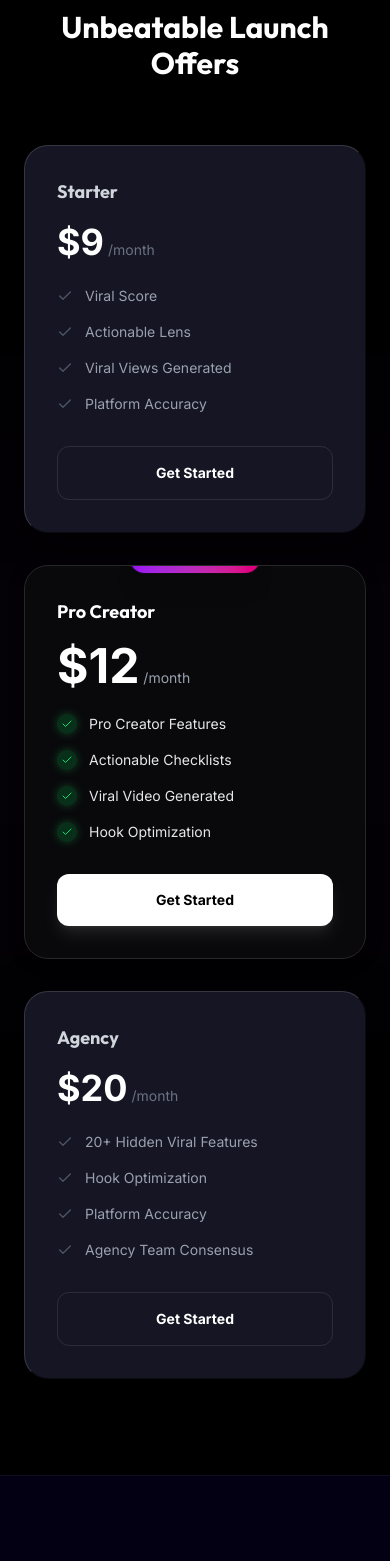
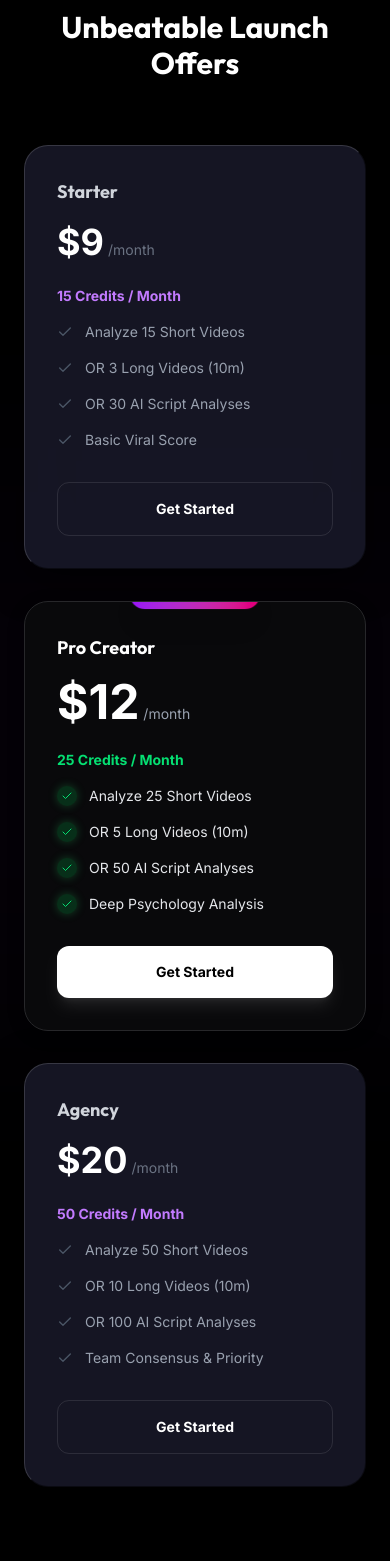
Before and after one commit to Faxhii/viral-radar, a Next.js app: page / in a window 390 px wide. Shown: the part 6651-8212 px from the top of the page. Built offline with nearby package versions, Linux system fonts and the light colour scheme; no server answers.

Commit message:
Update pricing limits, descriptions and fix mobile UI

```diff
--- a/src/app/dashboard/layout.tsx
+++ b/src/app/dashboard/layout.tsx
@@ -122,7 +122,7 @@
                         initial={{ opacity: 0, y: -20 }}
                         animate={{ opacity: 1, y: 0 }}
                         exit={{ opacity: 0, y: -20 }}
-                        className="md:hidden fixed inset-0 z-40 bg-background pt-20 px-6 pb-6"
+                        className="md:hidden fixed inset-0 z-[60] bg-zinc-950/95 backdrop-blur-xl pt-24 px-6 pb-6 text-white"
                     >
                         <nav className="space-y-4">
                             <div className="mb-6">
--- a/src/app/dashboard/page.tsx
+++ b/src/app/dashboard/page.tsx
@@ -452,9 +452,9 @@
                             <button
                                 key={p}
                                 onClick={() => setScriptPlatform(p)}
-                                className={`text-left px-4 py-3 rounded-xl text-sm font-medium transition-all ${scriptPlatform === p
-                                    ? 'bg-primary text-primary-foreground shadow-md'
-                                    : 'bg-secondary/50 text-muted-foreground hover:bg-secondary hover:text-foreground'
+                                className={`text-left px-4 py-3 rounded-xl text-sm font-medium transition-all duration-200 border ${scriptPlatform === p
+                                    ? 'bg-gradient-to-r from-purple-600 to-pink-600 text-white shadow-lg shadow-purple-500/25 border-transparent'
+                                    : 'bg-secondary/30 border-border/50 text-muted-foreground hover:bg-secondary hover:text-foreground'
                                     }`}
                             >
                                 {p}
@@ -473,9 +473,9 @@
                             <button
                                 key={c}
                                 onClick={() => setScriptCategory(c)}
-                                className={`px-3 py-3 rounded-xl text-sm font-medium transition-all text-center ${scriptCategory === c
-                                    ? 'bg-primary text-primary-foreground shadow-md'
-                                    : 'bg-secondary/50 text-muted-foreground hover:bg-secondary hover:text-foreground'
+                                className={`px-3 py-3 rounded-xl text-sm font-medium transition-all text-center border duration-200 ${scriptCategory === c
+                                    ? 'bg-gradient-to-r from-blue-600 to-cyan-600 text-white shadow-lg shadow-blue-500/25 border-transparent'
+                                    : 'bg-secondary/30 border-border/50 text-muted-foreground hover:bg-secondary hover:text-foreground'
                                     }`}
                             >
                                 {c}
@@ -499,13 +499,13 @@
                                     <button
                                         key={opt.value}
                                         onClick={() => pref.setter(opt.value)}
-                                        className={`px-3 py-2 rounded-lg text-xs font-medium transition-all text-left flex items-center justify-between ${pref.value === opt.value
-                                            ? 'bg-primary/10 text-primary border border-primary/20'
-                                            : 'bg-transparent text-muted-foreground hover:bg-secondary hover:text-foreground'
+                                        className={`px-3 py-2.5 rounded-xl text-xs font-bold transition-all text-left flex items-center justify-between border duration-200 ${pref.value === opt.value
+                                            ? 'bg-gradient-to-r from-orange-500 to-pink-500 text-white shadow-md border-transparent'
+                                            : 'bg-secondary/30 border-border/50 text-muted-foreground hover:bg-secondary hover:text-foreground'
                                             }`}
                                     >
                                         {opt.label}
-                                        {pref.value === opt.value && <Check className="w-3 h-3" />}
+                                        {pref.value === opt.value && <Check className="w-3 h-3 text-white" />}
                                     </button>
                                 ))}
                             </div>
--- a/src/components/landing/PricingSection.tsx
+++ b/src/components/landing/PricingSection.tsx
@@ -36,12 +36,14 @@
                             <span className="text-sm text-gray-500">/month</span>
                         </div>
 
+                        <div className="text-sm font-bold text-purple-400 mb-4">15 Credits / Month</div>
+
                         <ul className="space-y-4 mb-8 flex-1">
                             {[
-                                "Viral Score",
-                                "Actionable Lens",
-                                "Viral Views Generated",
-                                "Platform Accuracy"
+                                "Analyze 15 Short Videos",
+                                "OR 3 Long Videos (10m)",
+                                "OR 30 AI Script Analyses",
+                                "Basic Viral Score"
                             ].map((item, i) => (
                                 <li key={i} className="flex items-center gap-3 text-sm text-gray-400">
                                     <Check className="text-gray-600 shrink-0" size={16} />
@@ -77,12 +79,14 @@
                             <span className="text-sm text-gray-400">/month</span>
                         </div>
 
+                        <div className="text-sm font-bold text-green-400 mb-4">25 Credits / Month</div>
+
                         <ul className="space-y-4 mb-8 flex-1">
                             {[
-                                "Pro Creator Features",
-                                "Actionable Checklists",
-                                "Viral Video Generated",
-                                "Hook Optimization"
+                                "Analyze 25 Short Videos",
+                                "OR 5 Long Videos (10m)",
+                                "OR 50 AI Script Analyses",
+                                "Deep Psychology Analysis"
                             ].map((item, i) => (
                                 <li key={i} className="flex items-center gap-3 text-sm text-gray-200">
                                     <div className="p-1 rounded-full bg-green-500/20 shadow-[0_0_10px_rgba(34,197,94,0.3)]">
@@ -113,12 +117,14 @@
                             <span className="text-sm text-gray-500">/month</span>
                         </div>
 
+                        <div className="text-sm font-bold text-purple-400 mb-4">50 Credits / Month</div>
+
                         <ul className="space-y-4 mb-8 flex-1">
                             {[
-                                "20+ Hidden Viral Features",
-                                "Hook Optimization",
-                                "Platform Accuracy",
-                                "Agency Team Consensus"
+                                "Analyze 50 Short Videos",
+                                "OR 10 Long Videos (10m)",
+                                "OR 100 AI Script Analyses",
+                                "Team Consensus & Priority"
                             ].map((item, i) => (
                                 <li key={i} className="flex items-center gap-3 text-sm text-gray-400">
                                     <Check className="text-gray-600 shrink-0" size={16} />
```
